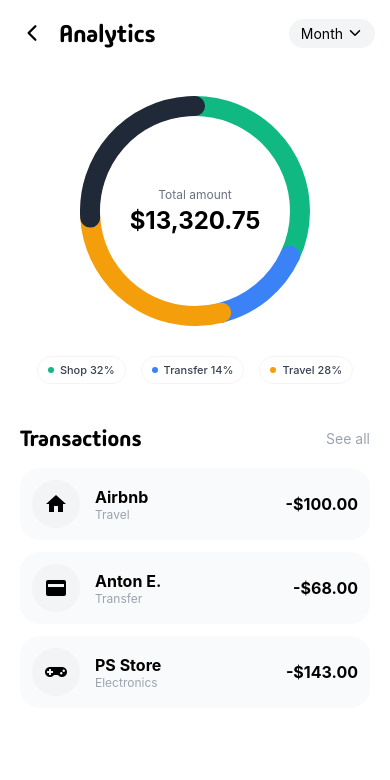
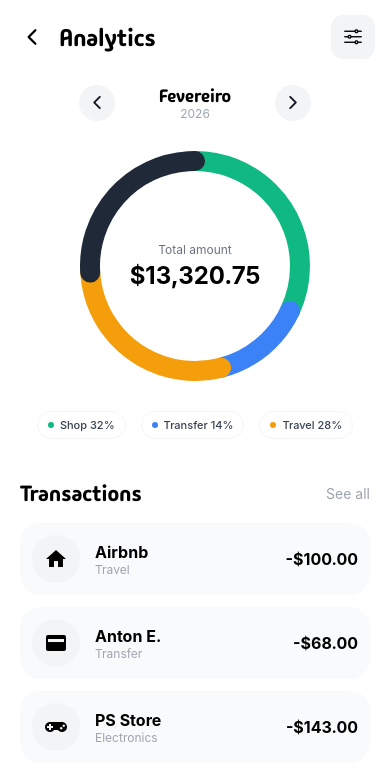
Before and after one commit to felipetaua/Finan, a React Native app: screen /AnalyticsScreen in a window 390 px wide. Shown: the top 780 px of the page. Built offline with nearby package versions, Linux system fonts and the light colour scheme; no server answers; what expo-web-browser would draw is missing.

Commit message:
adicionando um botão de trocar os meses e ver os gastos, e cri ando o botão de configurações de gráficos

```diff
--- a/src/screens/finance/AnalyticsScreen.js
+++ b/src/screens/finance/AnalyticsScreen.js
@@ -1,4 +1,4 @@
-import React from 'react';
+import React, { useState } from 'react';
 import { View, Text, StyleSheet, ScrollView, TouchableOpacity, FlatList, Platform } from 'react-native';
 import { useSafeAreaInsets } from 'react-native-safe-area-context';
 import { useNavigation } from '@react-navigation/native';
@@ -64,6 +64,19 @@ const AnalyticsScreen = () => {
     const insets = useSafeAreaInsets();
     const navigation = useNavigation();
 
+    const [currentDate, setCurrentDate] = useState(new Date());
+
+    const months = [
+        "Janeiro", "Fevereiro", "Março", "Abril", "Maio", "Junho",
+        "Julho", "Agosto", "Setembro", "Outubro", "Novembro", "Dezembro"
+    ];
+
+    const changeDate = (num) => {
+        const newDate = new Date(currentDate);
+        newDate.setMonth(newDate.getMonth() + num);
+        setCurrentDate(newDate);
+    };
+
     const renderTransaction = ({ item }) => (
         <View style={styles.transactionItem}>
         <View style={[styles.transactionIconContainer, { backgroundColor: item.bgColor }]}>
@@ -86,13 +99,30 @@ const AnalyticsScreen = () => {
                 </TouchableOpacity>
                 <Text style={styles.title}>Analytics</Text>
             </View>
-            <TouchableOpacity style={styles.dropdown}>
-            <Text style={styles.dropdownText}>Month</Text>
-            <Ionicons name="chevron-down" size={16} color="#000" />
+            <TouchableOpacity
+                style={styles.headerSettings}
+                onPress={() => console.log('Configurações de gráfico')}
+            >
+                <Ionicons name="options-outline" size={22} color="#000" />
             </TouchableOpacity>
         </View>
 
         <ScrollView showsVerticalScrollIndicator={false} contentContainerStyle={styles.scrollContent}>
+            <View style={styles.dateSelector}>
+                <TouchableOpacity onPress={() => changeDate(-1)} style={styles.arrowButton}>
+                    <Ionicons name="chevron-back" size={20} color={theme.colors.textPrimary} />
+                </TouchableOpacity>
+
+                <View style={styles.dateInfo}>
+                    <Text style={styles.monthDisplay}>{months[currentDate.getMonth()]}</Text>
+                    <Text style={styles.yearDisplay}>{currentDate.getFullYear()}</Text>
+                </View>
+
+                <TouchableOpacity onPress={() => changeDate(1)} style={styles.arrowButton}>
+                    <Ionicons name="chevron-forward" size={20} color={theme.colors.textPrimary} />
+                </TouchableOpacity>
+            </View>
+
             <View style={styles.chartContainer}>
                 <DonutChart data={DATA} />
             </View>
@@ -150,21 +180,45 @@ const styles = StyleSheet.create({
     fontSize: 24,
     color: '#000',
   },
-  dropdown: {
-    flexDirection: 'row',
+  headerSettings: {
+    width: 44,
+    height: 44,
+    borderRadius: 12,
+    backgroundColor: '#F3F4F6',
+    justifyContent: 'center',
     alignItems: 'center',
-    backgroundColor: '#F3F4F6',
-    paddingHorizontal: 12,
-    paddingVertical: 6,
-    borderRadius: 20,
-  },
-  dropdownText: {
-    fontSize: 14,
-    color: '#000',
-    marginRight: 4,
   },
   scrollContent: {
     paddingBottom: 40,
+  },
+  dateSelector: {
+    flexDirection: 'row',
+    alignItems: 'center',
+    justifyContent: 'center',
+    marginTop: 10,
+    gap: 20,
+  },
+  arrowButton: {
+    width: 36,
+    height: 36,
+    borderRadius: 18,
+    backgroundColor: '#F3F4F6',
+    justifyContent: 'center',
+    alignItems: 'center',
+  },
+  dateInfo: {
+    alignItems: 'center',
+    minWidth: 120,
+  },
+  monthDisplay: {
+    fontFamily: theme.fonts.title,
+    fontSize: 18,
+    color: '#000',
+  },
+  yearDisplay: {
+    fontSize: 12,
+    color: '#9CA3AF',
+    marginTop: -2,
   },
   chartContainer: {
     alignItems: 'center',
```
